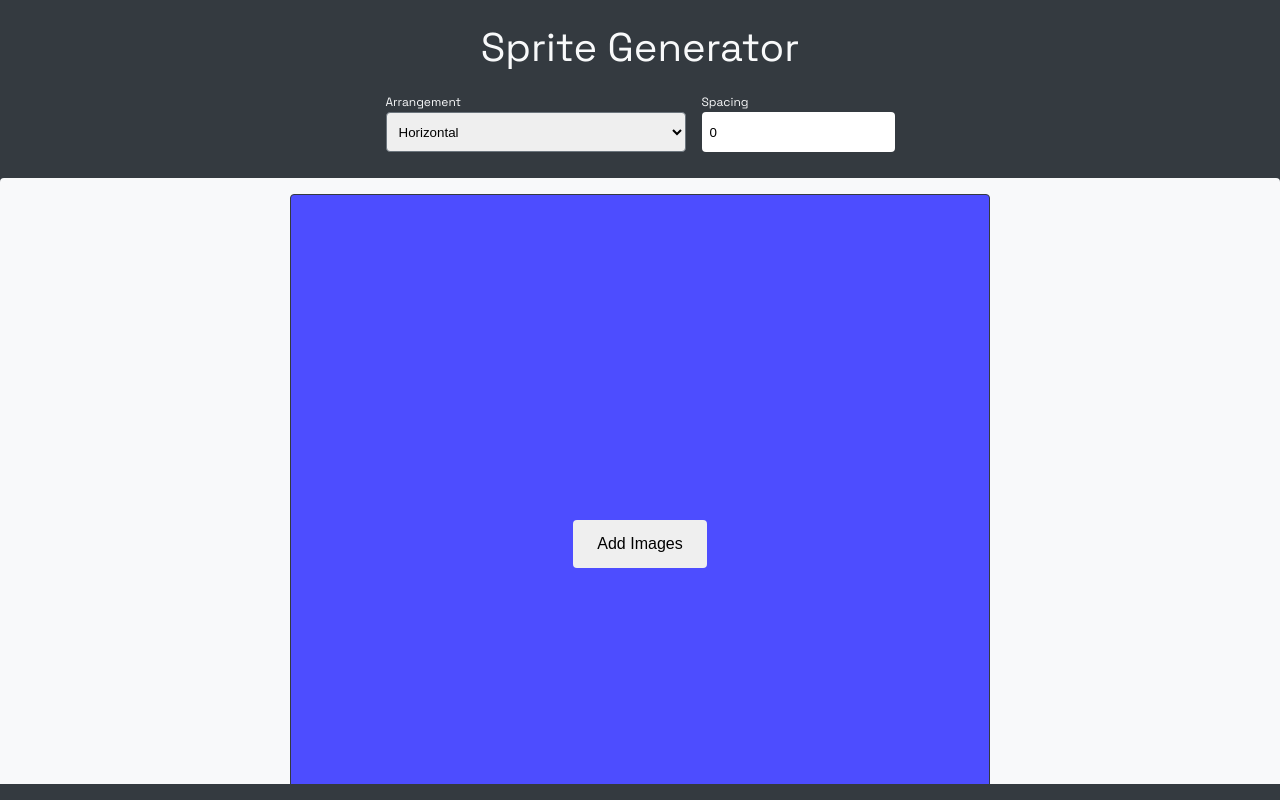
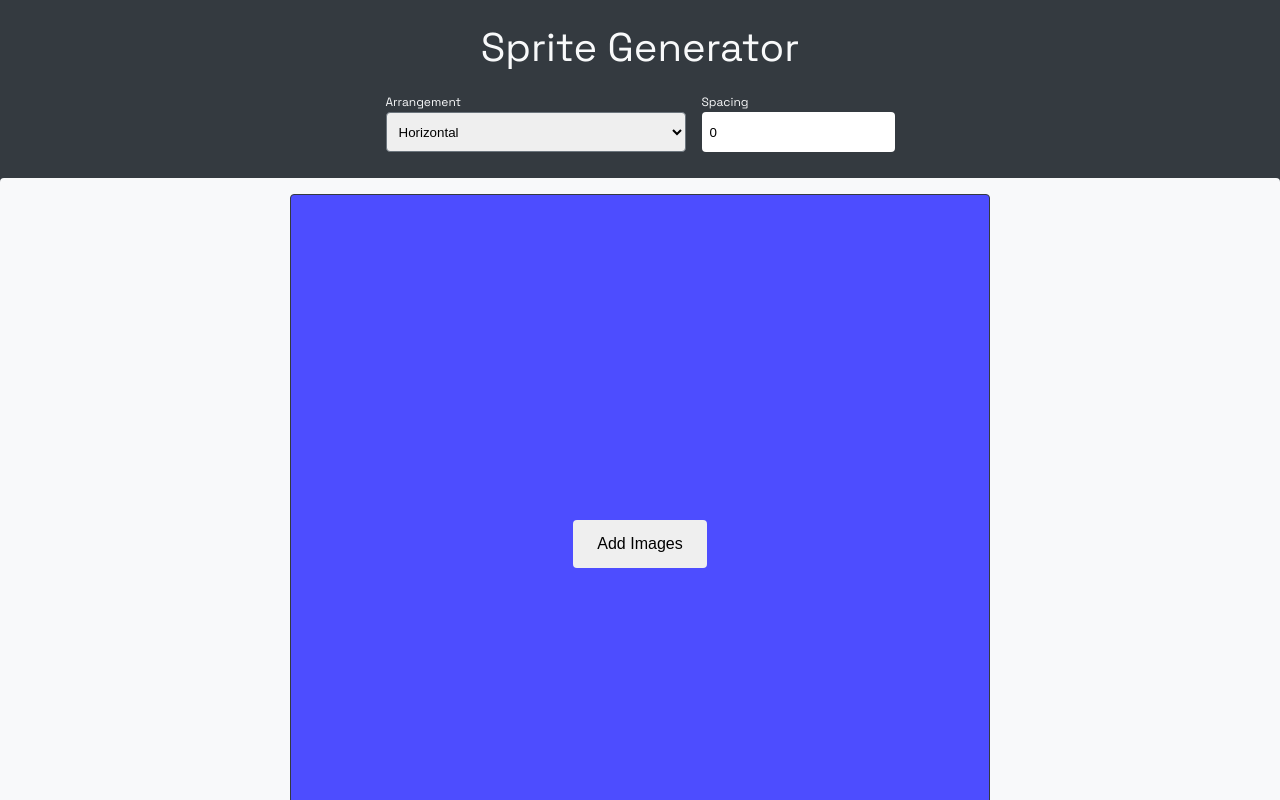
Before and after one commit to pmanikas/sprite-generator, a Vue app: page / in a window 1280 px wide. Shown: the top 800 px of the page. Built offline with nearby package versions, Linux system fonts and the light colour scheme.

Commit message:
Improve UI for smaller screens

```diff
--- a/src/styles/base/_elements.scss
+++ b/src/styles/base/_elements.scss
@@ -6,16 +6,15 @@ body {
 }
 
 .footer {
-    position: fixed;
-    bottom: 0;
     display: flex;
     justify-content: center;
     align-items: center;
     gap: $s-base;
     width: 100%;
+    padding: $s-s 0;
+    margin-top: $s-xxl;
     font-size: 0;
     background-color: $c-bg;
-    padding: $s-s 0;
 
     > * {
         opacity: 0.5;
```
